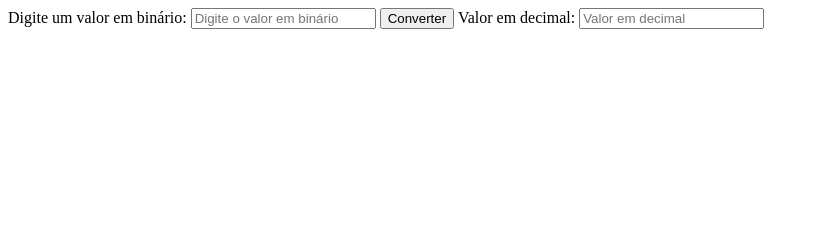
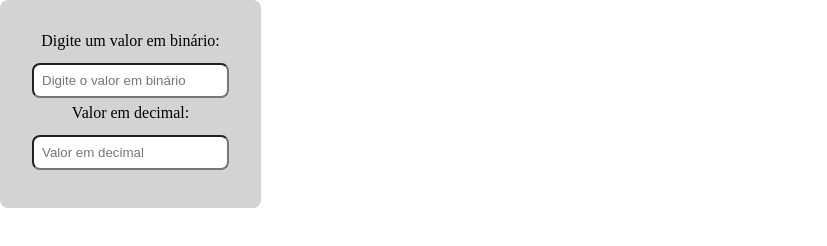
Before and after one commit to jao241/App-ideasProjects, a plain HTML site: page index.html in a window 1280 px wide. Shown: the whole page, without its empty margins (0-827 px from the left). Drawn offline with Linux system fonts and the light colour scheme.

Commit message:
adicionei um link aqui

```diff
--- a/index.html
+++ b/index.html
@@ -4,18 +4,17 @@
     <meta charset="UTF-8">
     <meta http-equiv="X-UA-Compatible" content="IE=edge">
     <meta name="viewport" content="width=device-width, initial-scale=1.0">
+    <link rel="stylesheet" href="style.css">
     <title>Conversor de binário para decimal</title>
 </head>
 <body>
     <main>
         <section id="sectionConversor">
-            <form action="">
+            <form action="" id="conversor">
                 <label for-id="entradaInput">Digite um valor em binário:</label>
-                <input id="entradaInput" type="text" placeholder="Digite o valor em binário">
-                <button onclick="converteValorBinario()">Converter</button>
+                <input id="entradaInput" type="text" placeholder="Digite o valor em binário" oninput="converteValorBinario()">
                 <label for-id="saidaDecimal">Valor em decimal:</label>
                 <input id="saidaDecimal" type="text" placeholder="Valor em decimal" readonly>
-
             </form>
         </section>
 </main>
```
